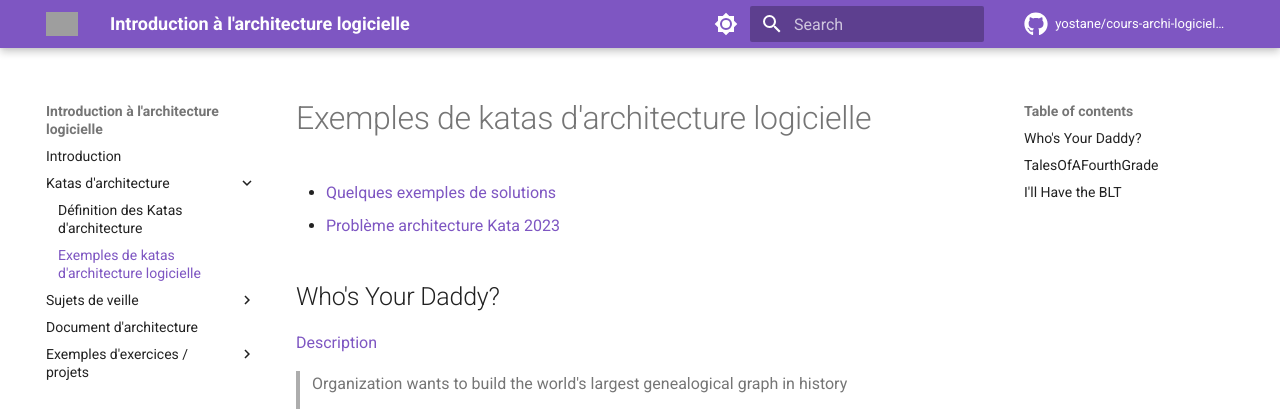
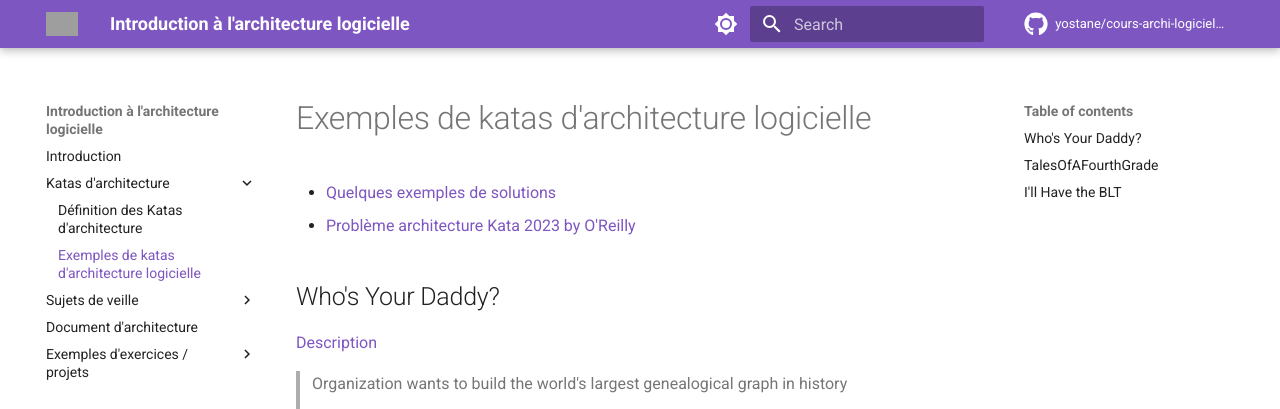
Before and after one commit to yostane/cours-archi-logicielle, an MkDocs documentation site: the page built from docs/kata-examples.md, in a window 1280 px wide and 900 px high. Shown: the top 409 px of the window. Built offline with MkDocs 1.6.1 and Material for MkDocs 9.7.7, drawn with Linux system fonts in a browser that asks for light colours; comment, search, counter and statistics services are not loaded; grey boxes are pictures that could not be loaded.

Commit message:
Update link description for architecture kata 2023 in documentation

```diff
--- a/docs/kata-examples.md
+++ b/docs/kata-examples.md
@@ -1,7 +1,7 @@
 # Exemples de katas d'architecture logicielle
 
 -   [Quelques exemples de solutions](https://www.pasqualelangella.com/architectural-katas-solutions/index.php/Main_Page)
--   [Problème architecture Kata 2023](https://github.com/wschaef/architecture-kata-2023/blob/main/input.md)
+-   [Problème architecture Kata 2023 by O'Reilly](https://github.com/wschaef/architecture-kata-2023/blob/main/input.md)
 
 ## Who's Your Daddy?
 
```
